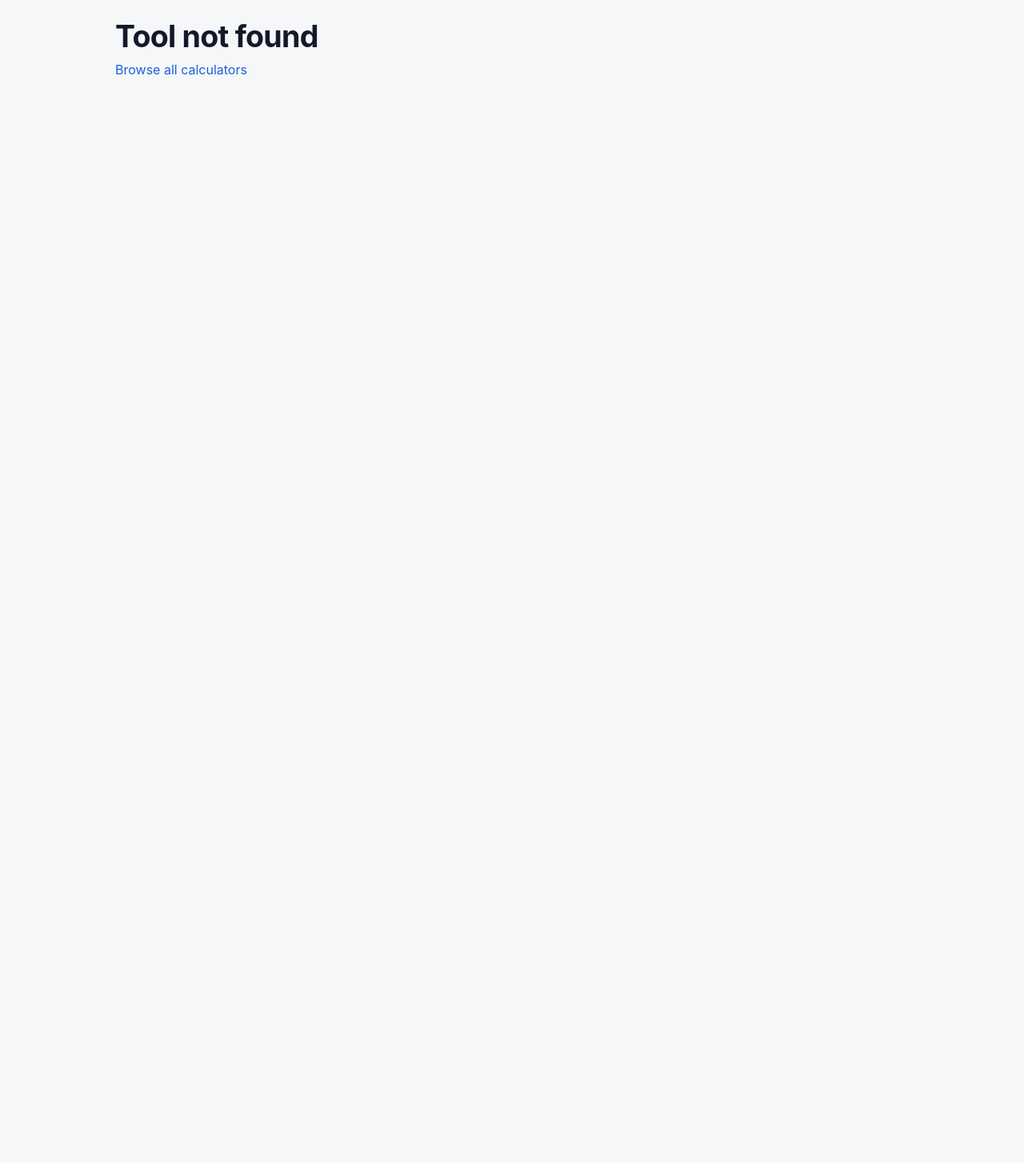
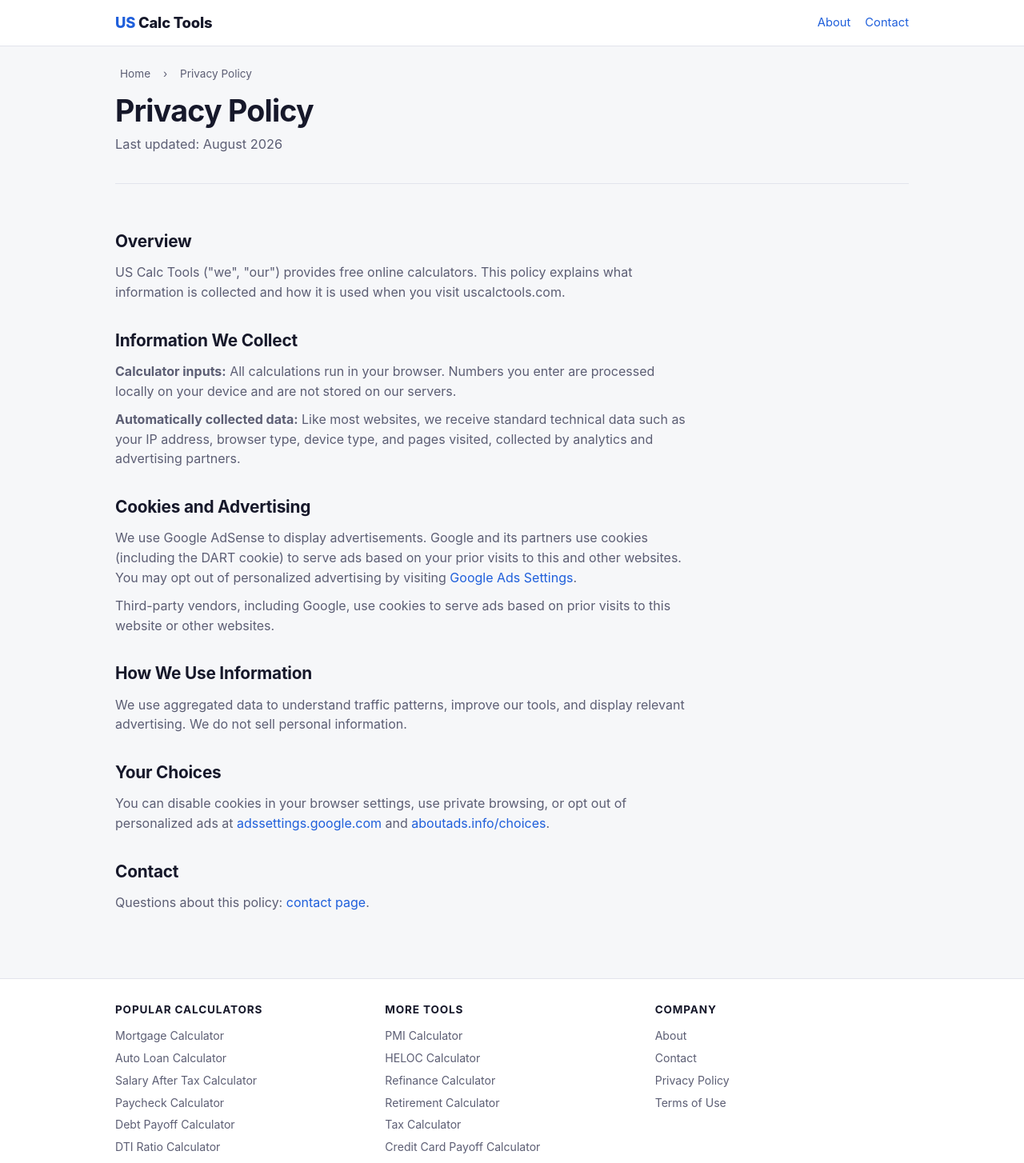
Before and after one commit to yasir23/usmoneyhq, a Next.js app: page /privacy-policy in a window 1280 px wide. Before the commit this address had no page. Shown: the top 1454 px of the page at 80% size. Before the commit the page ends 800 px from the top, so only its background shows below. Built offline with nearby package versions, Linux system fonts and the light colour scheme.

Commit message:
v7 — AdSense application package: privacy/terms/about/contact pages, sitewide footer with internal links, sitemap expanded, ADSENSE_APPLICATION.md guide

```diff
--- a/app/sitemap.ts
+++ b/app/sitemap.ts
@@ -6,6 +6,10 @@ export default function sitemap(): MetadataRoute.Sitemap {
   const now = new Date();
   const pages: MetadataRoute.Sitemap = [
     { url: SITE_URL, lastModified: now, changeFrequency: "weekly", priority: 1 },
+    { url: `${SITE_URL}/about`, lastModified: now, changeFrequency: "yearly", priority: 0.3 },
+    { url: `${SITE_URL}/contact`, lastModified: now, changeFrequency: "yearly", priority: 0.3 },
+    { url: `${SITE_URL}/privacy-policy`, lastModified: now, changeFrequency: "yearly", priority: 0.2 },
+    { url: `${SITE_URL}/terms`, lastModified: now, changeFrequency: "yearly", priority: 0.2 },
   ];
   for (const t of TOOLS) {
     pages.push({
--- /dev/null
+++ b/components/SiteFooter.js
@@ -0,0 +1,36 @@
+import Link from "next/link";
+import { TOOLS } from "../lib/tools";
+
+export default function SiteFooter() {
+  return (
+    <footer className="site-footer">
+      <div className="container">
+        <div className="footer-grid">
+          <div>
+            <h3>Popular Calculators</h3>
+            {TOOLS.slice(0, 6).map((t) => (
+              <Link key={t.slug} href={`/${t.slug}`}>{t.shortTitle}</Link>
+            ))}
+          </div>
+          <div>
+            <h3>More Tools</h3>
+            {TOOLS.slice(6, 13).map((t) => (
+              <Link key={t.slug} href={`/${t.slug}`}>{t.shortTitle}</Link>
+            ))}
+          </div>
+          <div>
+            <h3>Company</h3>
+            <Link href="/about">About</Link>
+            <Link href="/contact">Contact</Link>
+            <Link href="/privacy-policy">Privacy Policy</Link>
+            <Link href="/terms">Terms of Use</Link>
+          </div>
+        </div>
+        <div className="footer-legal">
+          <p>© {new Date().getFullYear()} US Calc Tools. Calculators are estimates for informational purposes only — not financial, legal, or medical advice.</p>
+          <p>Supported by advertising. No account required. No personal data stored.</p>
+        </div>
+      </div>
+    </footer>
+  );
+}
--- a/pages/_app.js
+++ b/pages/_app.js
@@ -1,5 +1,23 @@
+import Link from "next/link";
+import SiteFooter from "../components/SiteFooter";
 import "../styles/globals.css";
 
 export default function App({ Component, pageProps }) {
-  return <Component {...pageProps} />;
+  return (
+    <>
+      <header className="site-header">
+        <div className="container">
+          <Link href="/" className="brand">
+            <span className="brand-mark">US</span> Calc Tools
+          </Link>
+          <nav className="nav-links" aria-label="Main">
+            <Link href="/about">About</Link>
+            <Link href="/contact">Contact</Link>
+          </nav>
+        </div>
+      </header>
+      <Component {...pageProps} />
+      <SiteFooter />
+    </>
+  );
 }
--- /dev/null
+++ b/pages/privacy-policy.js
@@ -0,0 +1,40 @@
+import Head from "next/head";
+
+export default function PrivacyPolicy() {
+  return (
+    <>
+      <Head>
+        <title>Privacy Policy | US Calc Tools</title>
+        <meta name="description" content="Privacy policy for US Calc Tools — what data we collect, cookies, and third-party advertising." />
+        <link rel="canonical" href="https://uscalctools.com/privacy-policy" />
+      </Head>
+      <main className="container">
+        <nav className="breadcrumbs"><span>Home</span> <span aria-hidden="true">›</span> <span>Privacy Policy</span></nav>
+        <h1>Privacy Policy</h1>
+        <p className="sub">Last updated: August 2026</p>
+
+        <div className="seo">
+          <h2>Overview</h2>
+          <p>US Calc Tools ("we", "our") provides free online calculators. This policy explains what information is collected and how it is used when you visit uscalctools.com.</p>
+
+          <h2>Information We Collect</h2>
+          <p><strong>Calculator inputs:</strong> All calculations run in your browser. Numbers you enter are processed locally on your device and are not stored on our servers.</p>
+          <p><strong>Automatically collected data:</strong> Like most websites, we receive standard technical data such as your IP address, browser type, device type, and pages visited, collected by analytics and advertising partners.</p>
+
+          <h2>Cookies and Advertising</h2>
+          <p>We use Google AdSense to display advertisements. Google and its partners use cookies (including the DART cookie) to serve ads based on your prior visits to this and other websites. You may opt out of personalized advertising by visiting <a href="https://adssettings.google.com">Google Ads Settings</a>.</p>
+          <p>Third-party vendors, including Google, use cookies to serve ads based on prior visits to this website or other websites.</p>
+
+          <h2>How We Use Information</h2>
+          <p>We use aggregated data to understand traffic patterns, improve our tools, and display relevant advertising. We do not sell personal information.</p>
+
+          <h2>Your Choices</h2>
+          <p>You can disable cookies in your browser settings, use private browsing, or opt out of personalized ads at <a href="https://adssettings.google.com">adssettings.google.com</a> and <a href="https://www.aboutads.info/choices">aboutads.info/choices</a>.</p>
+
+          <h2>Contact</h2>
+          <p>Questions about this policy: <a href="/contact">contact page</a>.</p>
+        </div>
+      </main>
+    </>
+  );
+}
```
Also changed, not shown: pages/about.js (added, +34 -0 lines), pages/contact.js (added, +29 -0 lines), pages/terms.js (added, +38 -0 lines), 1 other file (tests, documents, lock files or other folders).
